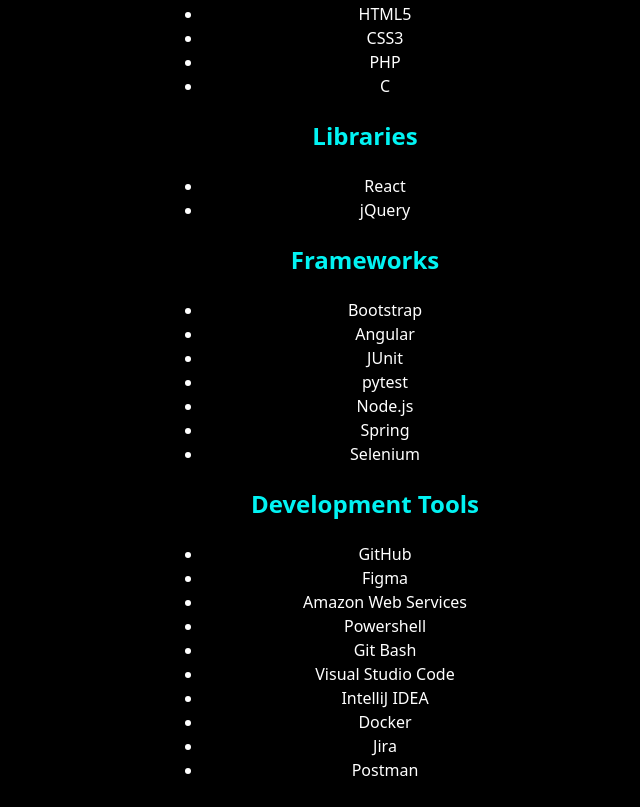
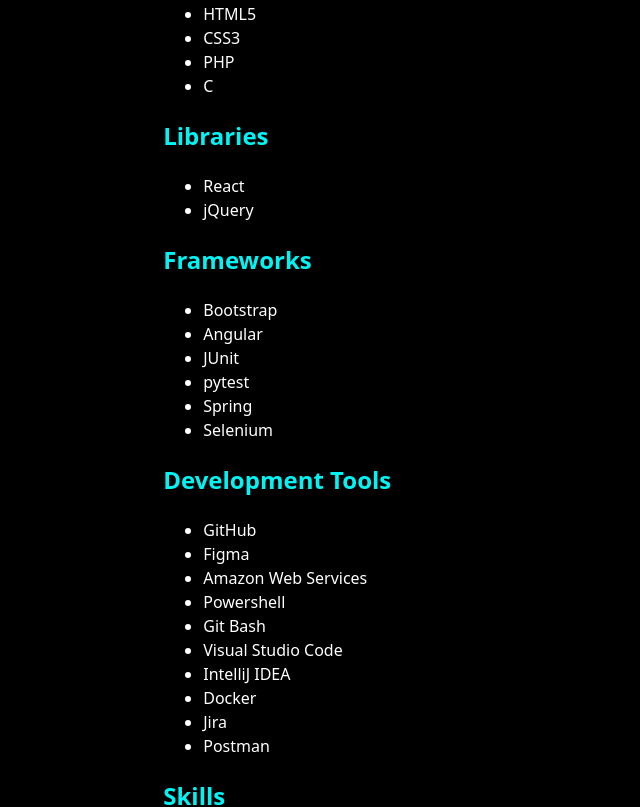
Before and after one commit to rcb2957/portfolio, a React (Vite) app in the folder personal-site/: page /about in a window 1280 px wide. Shown: the part 853-1660 px from the top of the page, without its empty margins (275-915 px from the left). Built offline with nearby package versions, Linux system fonts and the light colour scheme.

Commit message:
Cleaned Up Unused Code Mainly in CSS File

```diff
--- a/personal-site/src/About.jsx
+++ b/personal-site/src/About.jsx
@@ -56,7 +56,6 @@
                 <li>Angular</li>
                 <li>JUnit</li>
                 <li>pytest</li>
-                <li>Node.js</li>
                 <li>Spring</li>
                 <li>Selenium</li>
             </ul>
--- a/personal-site/src/App.css
+++ b/personal-site/src/App.css
@@ -30,28 +30,5 @@
   max-width: 1280px;
   margin: 0 auto;
   padding: 2rem;
-  text-align: center;
+  text-align: left;
 }
-
-@keyframes logo-spin {
-  from {
-    transform: rotate(0deg);
-  }
-  to {
-    transform: rotate(360deg);
-  }
-}
-
-@media (prefers-reduced-motion: no-preference) {
-  a:nth-of-type(2) .logo {
-    animation: logo-spin infinite 20s linear;
-  }
-}
-
-.card {
-  padding: 2em;
-}
-
-.read-the-docs {
-  color: #888;
-}
--- a/personal-site/src/App.jsx
+++ b/personal-site/src/App.jsx
@@ -1,4 +1,3 @@
-// import { useState } from 'react'
 import Home from './Home.jsx'
 import About from './About.jsx'
 import Contact from './Contact.jsx'
```
